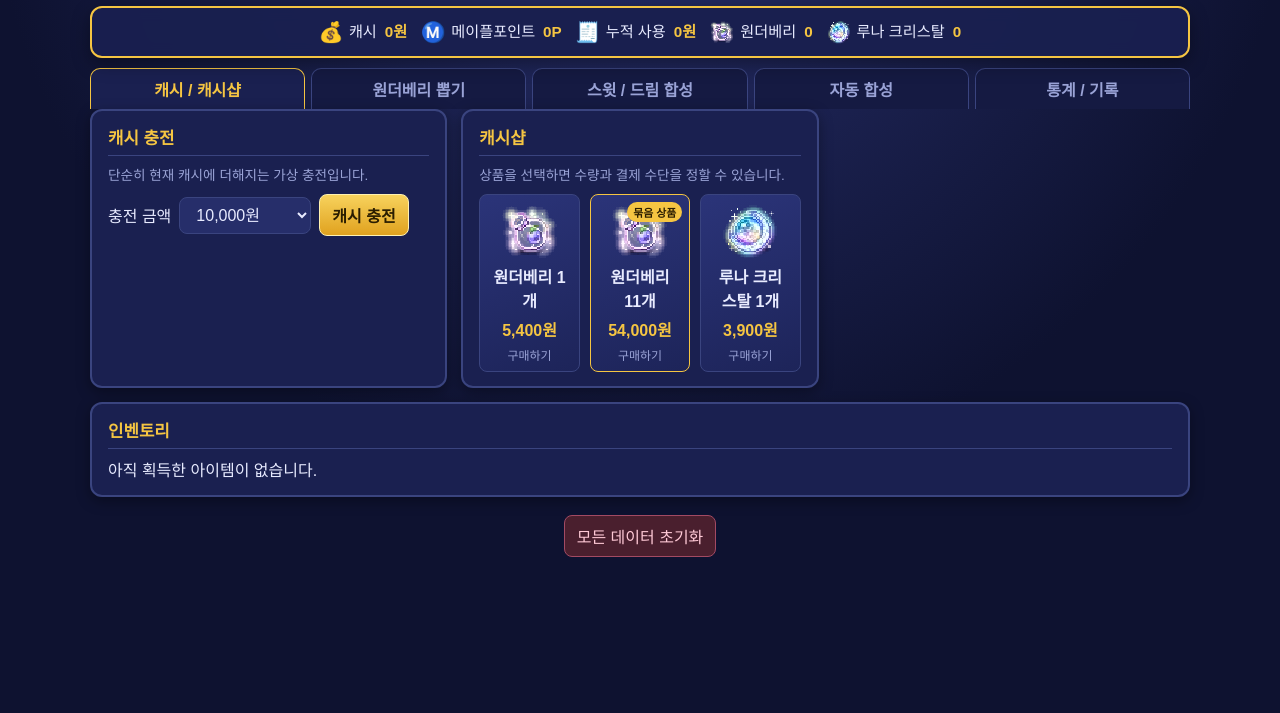
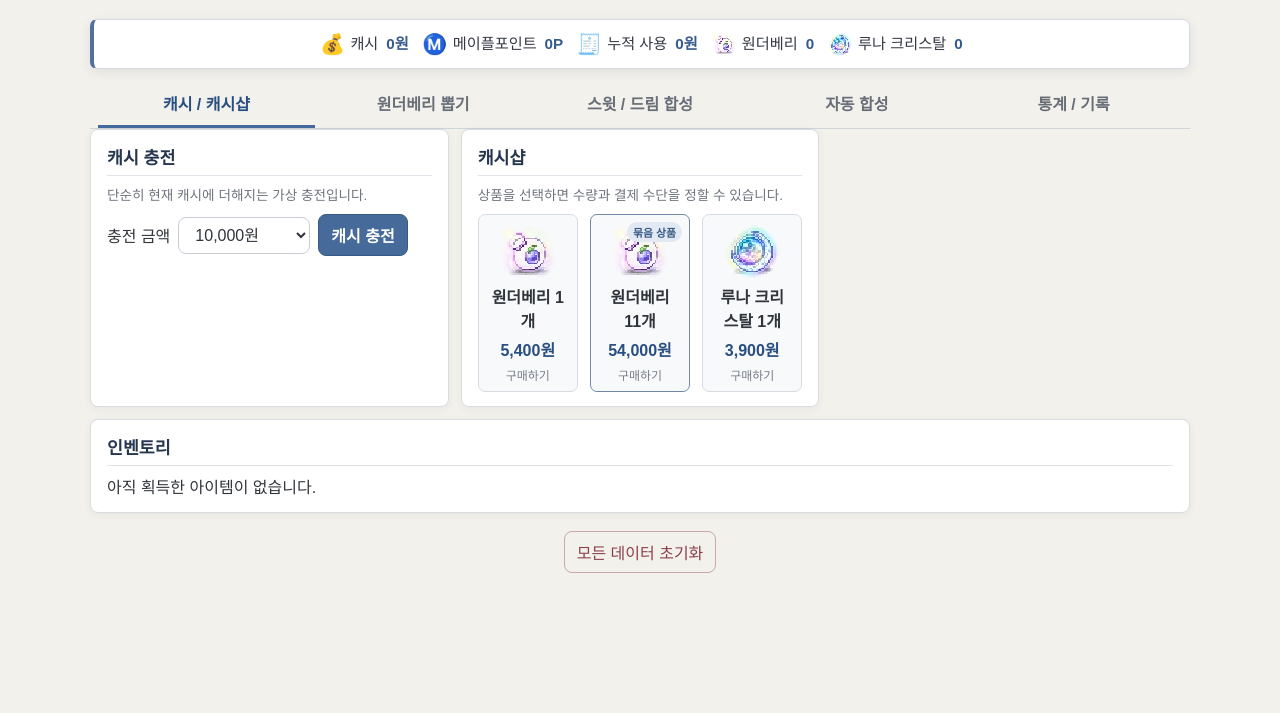
Before and after one commit to TripleJ709/maple-luna-gacha, a plain HTML site: page index.html in a window 1280 px wide. Shown: the part 87-800 px from the top of the page. Drawn offline with Linux system fonts and the light colour scheme.

Commit message:
style(ui): redesign main screen with a light palette
- 메인 배경을 따뜻한 회색, 콘텐츠 패널을 흰색으로 변경
- 과한 그라데이션, 광택, 그림자와 둥근 모서리를 줄임
- 탭을 단순한 밑줄형 내비게이션으로 변경
- 주요 버튼과 캐시샵 상품 카드를 낮은 채도의 파란색 계열로 정리
- 밝은 배경에 맞게 인벤토리 등급, 통계, 페이백 색상 조정
- 결과 팝업과 희귀 획득 연출은 기존 디자인 유지

```diff
--- a/css/style.css
+++ b/css/style.css
@@ -181,6 +181,103 @@ button:disabled { cursor: not-allowed; opacity: 0.45; filter: grayscale(0.5); }
 #synth-dialog .item .sprite { width: 64px; height: 64px; }
 #synth-dialog .item.has-img { max-width: 110px; font-size: 0.8rem; }
 
+/* 메인 화면: 장식보다 정보 구조를 우선한 밝고 평평한 스타일 */
+body {
+  background: #f3f1ec;
+  color: #30343b;
+}
+.top { max-width: 1100px; margin: 4px auto 22px; }
+h1 { color: #26364f; text-shadow: none; font-size: 1.75rem; letter-spacing: -0.04em; }
+.notice { color: #777b83; }
+.layout { gap: 12px; }
+.panel {
+  background: #fff;
+  border: 1px solid #d9dce3;
+  border-radius: 8px;
+  box-shadow: 0 2px 8px rgba(40, 47, 60, 0.06);
+}
+.panel h2 { color: #26364f; border-color: #e1e3e8; font-size: 1.08rem; }
+.panel h3 { color: #5d6470; }
+.panel .desc { color: #6f747d; }
+.panel .stat strong { color: #365b8d; }
+
+.status-bar {
+  background: rgba(255, 255, 255, 0.96);
+  color: #343943;
+  border: 1px solid #d5d9e1;
+  border-left: 4px solid #526f9d;
+  border-radius: 7px;
+  box-shadow: 0 3px 12px rgba(38, 48, 66, 0.09);
+  backdrop-filter: blur(8px);
+}
+.status-bar strong { color: #365b8d; }
+
+.tabs {
+  gap: 0;
+  padding: 0 8px;
+  border-bottom: 1px solid #cfd3db;
+}
+.tab {
+  background: transparent;
+  color: #686e78;
+  border: 0;
+  border-bottom: 3px solid transparent;
+  border-radius: 0;
+  padding: 12px 10px 10px;
+}
+.tab:hover { background: #e9edf3; filter: none; }
+.tab.active {
+  background: transparent;
+  color: #294f82;
+  border-color: #446b9e;
+}
+
+.panel button:not(.product-card), .panel select, .panel input {
+  background: #fff;
+  color: #30343b;
+  border-color: #c8cdd6;
+}
+.panel button:not(.product-card):hover { background: #f0f3f7; filter: none; }
+.panel button.primary {
+  background: #466b9b;
+  color: #fff;
+  border-color: #365985;
+  box-shadow: none;
+}
+.panel button.primary:hover { background: #3d608c; }
+.panel button.primary small { color: #e2e9f2; }
+.panel button:active, .tab:active { transform: none; }
+button:focus-visible, select:focus-visible, input:focus-visible {
+  outline: 3px solid rgba(68, 107, 158, 0.35);
+  outline-offset: 2px;
+}
+
+.product-grid { gap: 12px; }
+.product-card {
+  min-height: 148px;
+  background: #f8f9fb;
+  color: #30343b;
+  border-color: #d7dbe2;
+  border-radius: 7px;
+  box-shadow: none;
+}
+.product-card:hover { background: #f0f3f7; border-color: #9da9ba; filter: none; }
+.product-card strong { color: #30343b; }
+.product-card > span:not(.badge) { color: #294f82; }
+.product-card small { color: #777d87; }
+.product-card.featured { border-color: #7188aa; }
+.badge { background: #e3e9f2; color: #365985; }
+
+.panel .item { background: #f8f9fb; }
+.panel .grade-rare { color: #946300; box-shadow: 0 0 0 1px rgba(148, 99, 0, 0.18); }
+.panel .grade-high { color: #6843a0; }
+.panel .grade-normal { color: #59616d; }
+.stats-table th, .stats-table td, #history-list li { border-color: #e1e3e8; }
+.stats-table th, .history-meta { color: #737984; }
+.payback-btn, .payback-all { background: #e7f2eb !important; color: #2f6946 !important; border-color: #9bbda8 !important; }
+#auto-result p:first-child { color: #294f82; }
+button.danger { background: transparent; border-color: #c9a8ae; color: #8c3f4b; }
+
 /* 결과 팝업 */
 #result-dialog {
   width: min(92vw, 680px);
--- a/index.html
+++ b/index.html
@@ -4,7 +4,7 @@
   <meta charset="UTF-8">
   <meta name="viewport" content="width=device-width, initial-scale=1.0">
   <title>루나쁘띠 뽑기 시뮬레이터</title>
-  <link rel="stylesheet" href="css/style.css?v=20261115-4">
+  <link rel="stylesheet" href="css/style.css?v=20261115-5">
 </head>
 <body>
   <header class="top">
```
Also changed, not shown: 1 other file.
